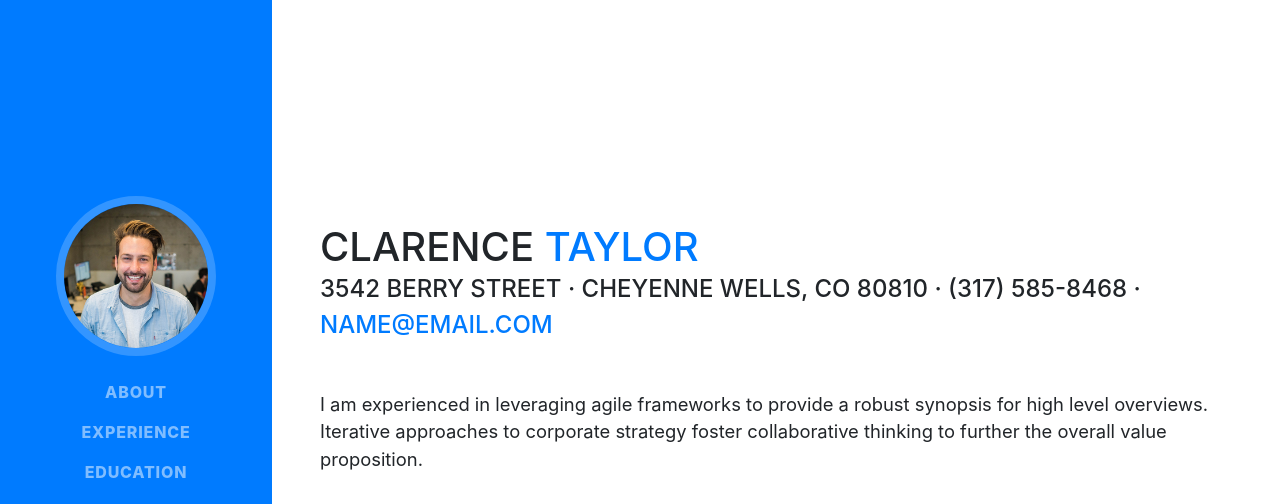
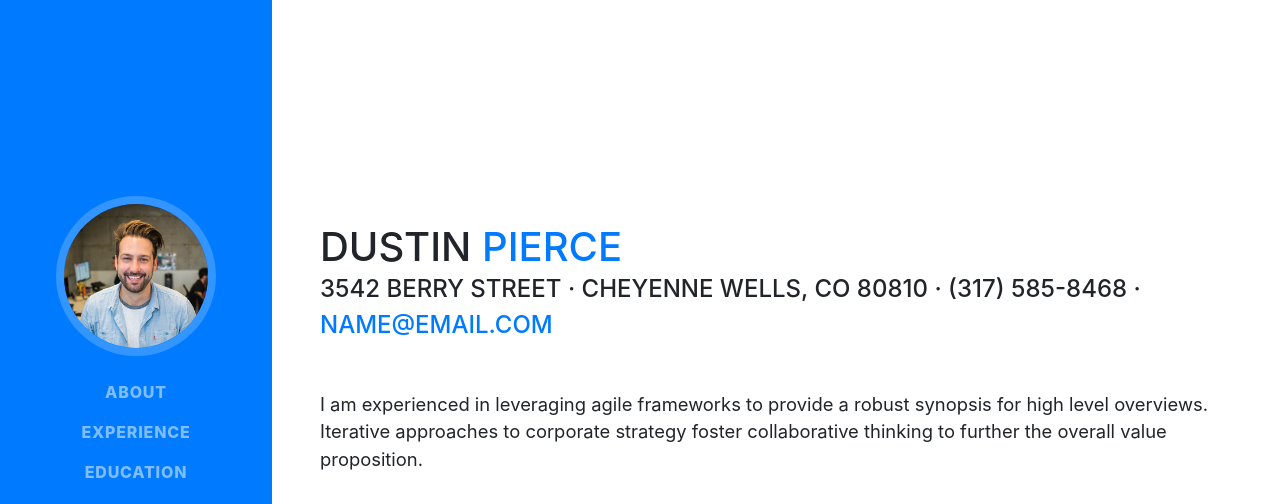
Before and after one commit to dustinpierce/dustinpierce.github.io, a website with bundled scripts: page index.html in a window 1280 px wide. Shown: the top 504 px of the page. Built offline with nearby package versions, Linux system fonts and the light colour scheme; a web font is replaced by a local one.

Commit message:
Update index.html
Previous name was class label (I think), trying again to change name and push

```diff
--- a/index.html
+++ b/index.html
@@ -63,8 +63,8 @@
 
       <section class="resume-section p-3 p-lg-5 d-flex d-column" id="about">
         <div class="my-auto">
-          <h1 class="mb-0">Clarence
-            <span class="text-primary">Taylor</span>
+          <h1 class="mb-0">Dustin
+            <span class="text-primary">Pierce</span>
           </h1>
           <div class="subheading mb-5">3542 Berry Street · Cheyenne Wells, CO 80810 · (317) 585-8468 ·
             <a href="mailto:name@email.com">name@email.com</a>
```
